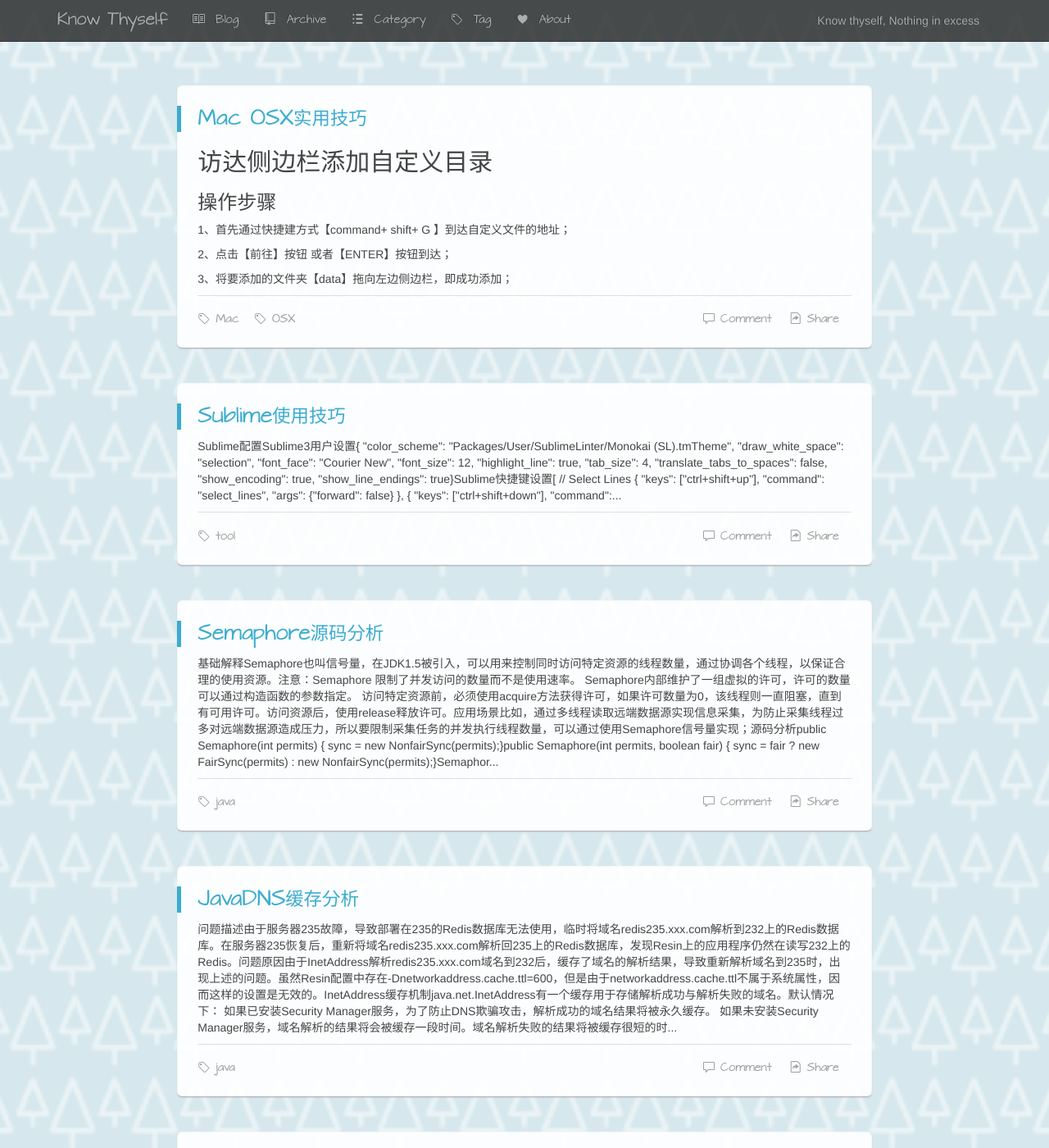
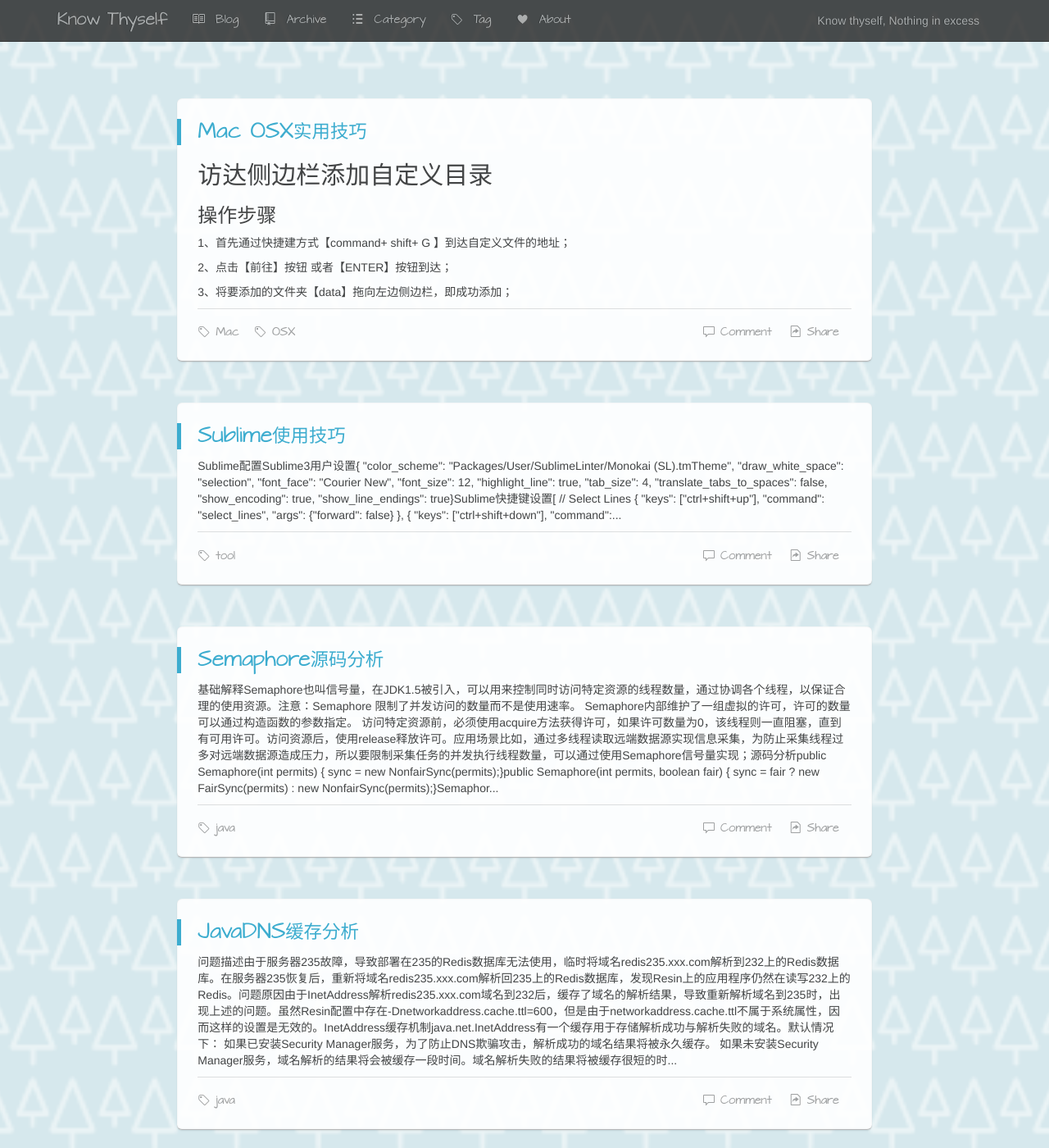
Before and after one commit to liushoukai/liushoukai.github.io, a Jekyll site: the page built from index.html, in a window 1280 px wide and 1400 px high. Shown: the whole window at 82% size. Built offline with Jekyll 4.4.1, drawn with Linux system fonts in a browser that asks for light colours; the list of posts is cut into pages by our own code.

Commit message:
Change article styles

```diff
--- a/assets/css/article-list.css
+++ b/assets/css/article-list.css
@@ -1,6 +1,6 @@
 article{
-    padding:6px 0px 8px 0px;
-    margin-top: 1em;
+    padding: 0px;
+    margin: 50px 0px 0px 0px;
 }
 article header{
     text-decoration: none;
--- a/index.html
+++ b/index.html
@@ -9,7 +9,6 @@ styles: [article-list.css]
             <section class="category-slice" post-cate="All">
                 {% for post in paginator.posts %}
                 <article>
-                    <header></header>
                     <div class="module">
                         <a class="title" href="{{ post.url | prepend: site.baseurl }}">{{ post.title }}</a>
                         <p>{% if post.excerpt.size > 500 %}{{ post.content | strip_html | strip_newlines | truncate: 500
```
